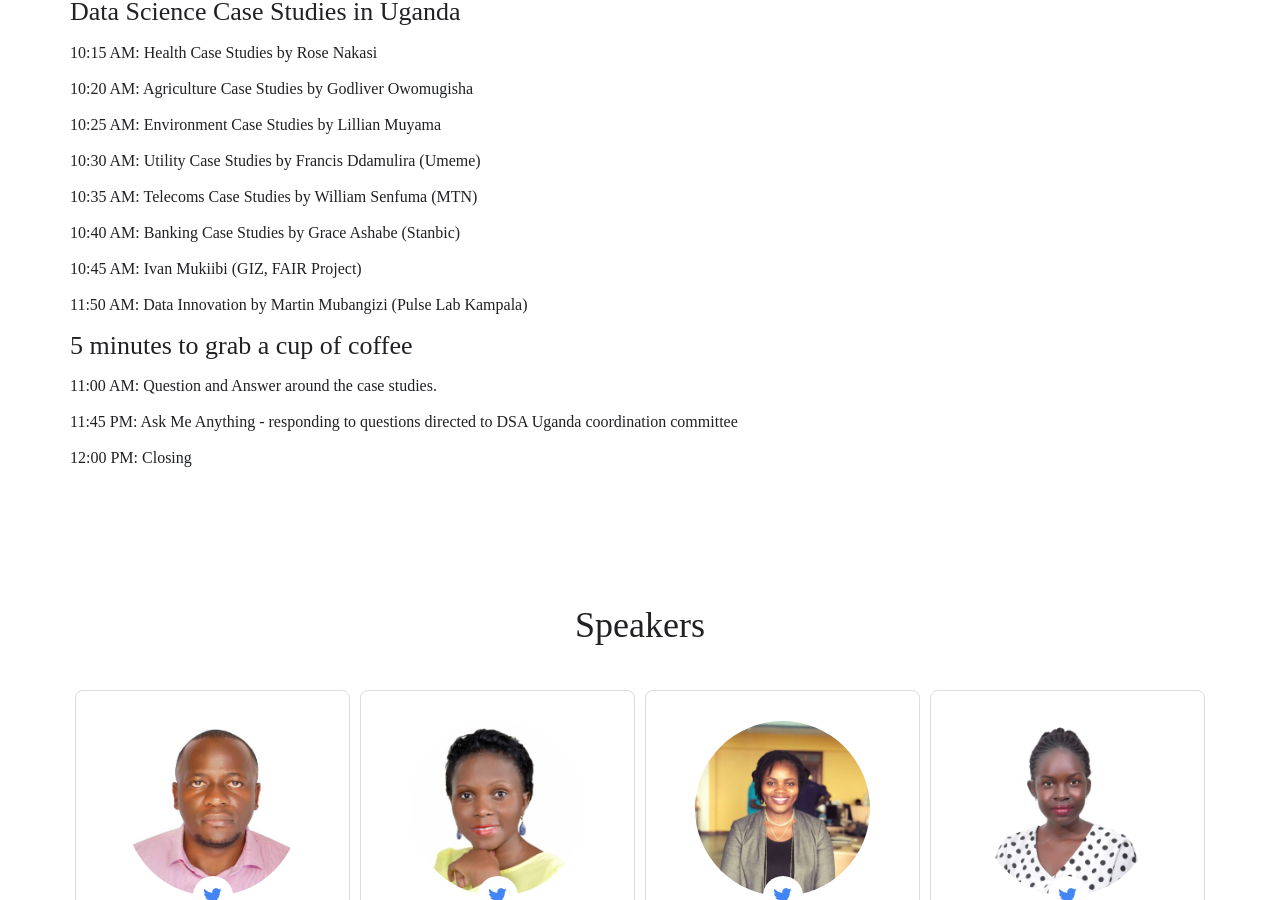
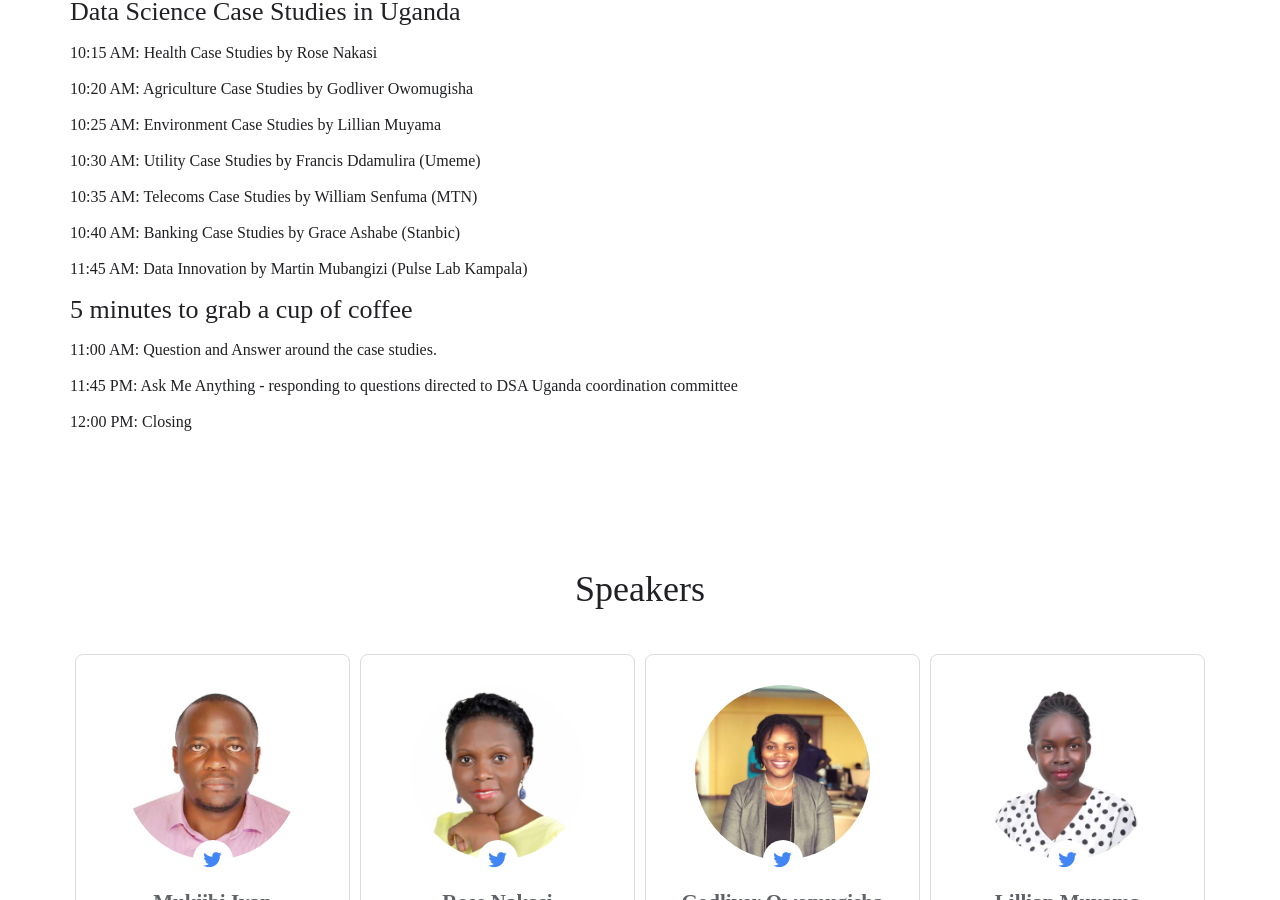
Before and after one commit to datsciafrica/dsaUganda, a Jekyll site: the page built from _events/pre-launch.md, in a window 1280 px wide and 900 px high, scrolled down 811 px. Built offline with Jekyll 4.4.1, drawn with Linux system fonts in a browser that asks for light colours; some web fonts are replaced.

Commit message:
Update pre-launch.md

```diff
--- a/_events/pre-launch.md
+++ b/_events/pre-launch.md
@@ -21,8 +21,7 @@ agenda:
         - "10:30 AM: Utility  Case Studies by Francis Ddamulira (Umeme)"
         - "10:35 AM: Telecoms Case Studies by William Senfuma (MTN)"
         - "10:40 AM: Banking Case Studies by Grace Ashabe (Stanbic)"
-        - "10:45 AM: Ivan Mukiibi (GIZ, FAIR Project)"
-        - "11:50 AM: Data Innovation by Martin Mubangizi (Pulse Lab Kampala)"
+        - "11:45 AM: Data Innovation by Martin Mubangizi (Pulse Lab Kampala)"
     5 minutes to grab a cup of coffee:
         - "11:00 AM: Question and Answer around the case studies."
         - "11:45 PM: Ask Me Anything - responding to questions directed to DSA Uganda coordination committee"
```
